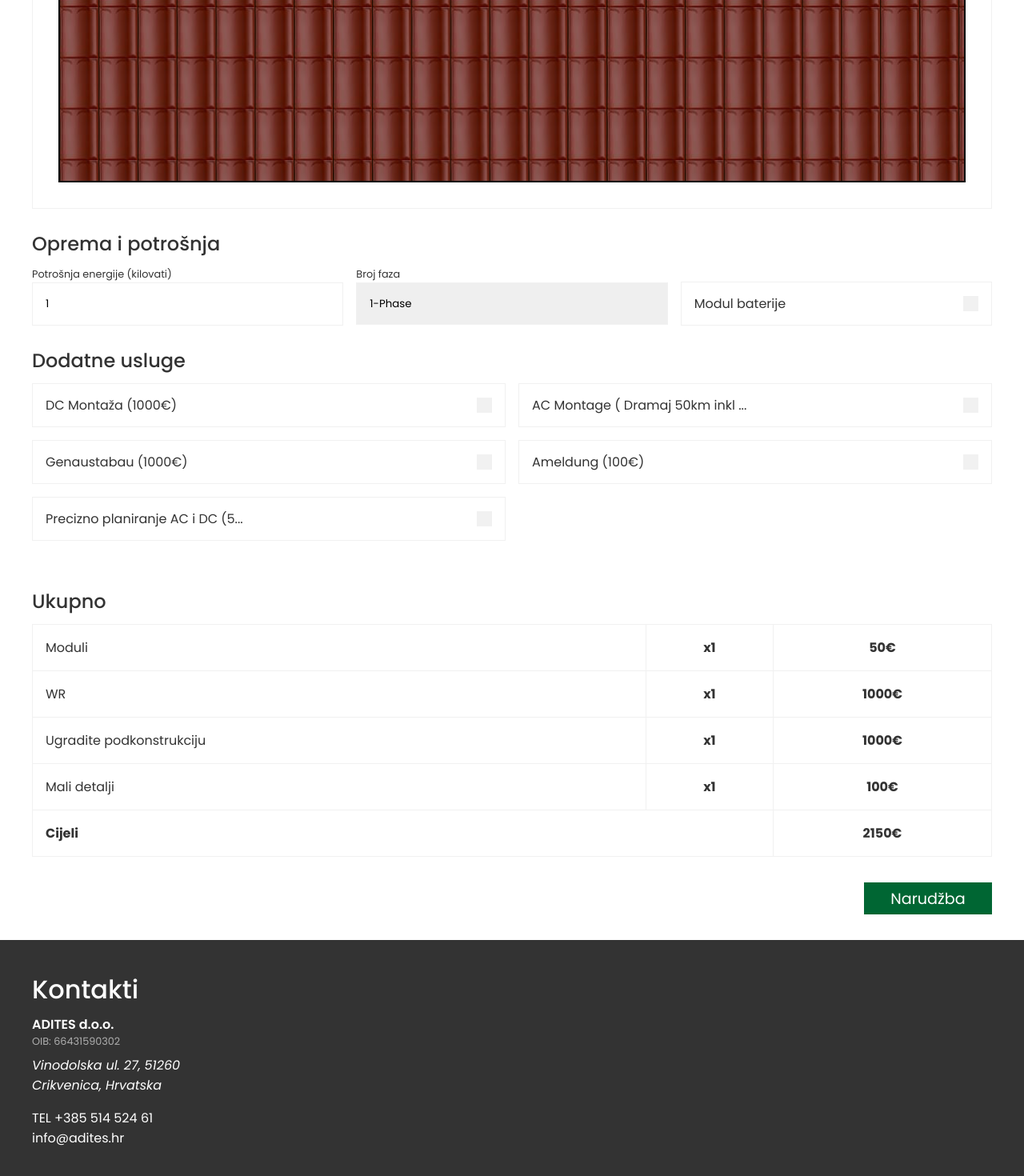
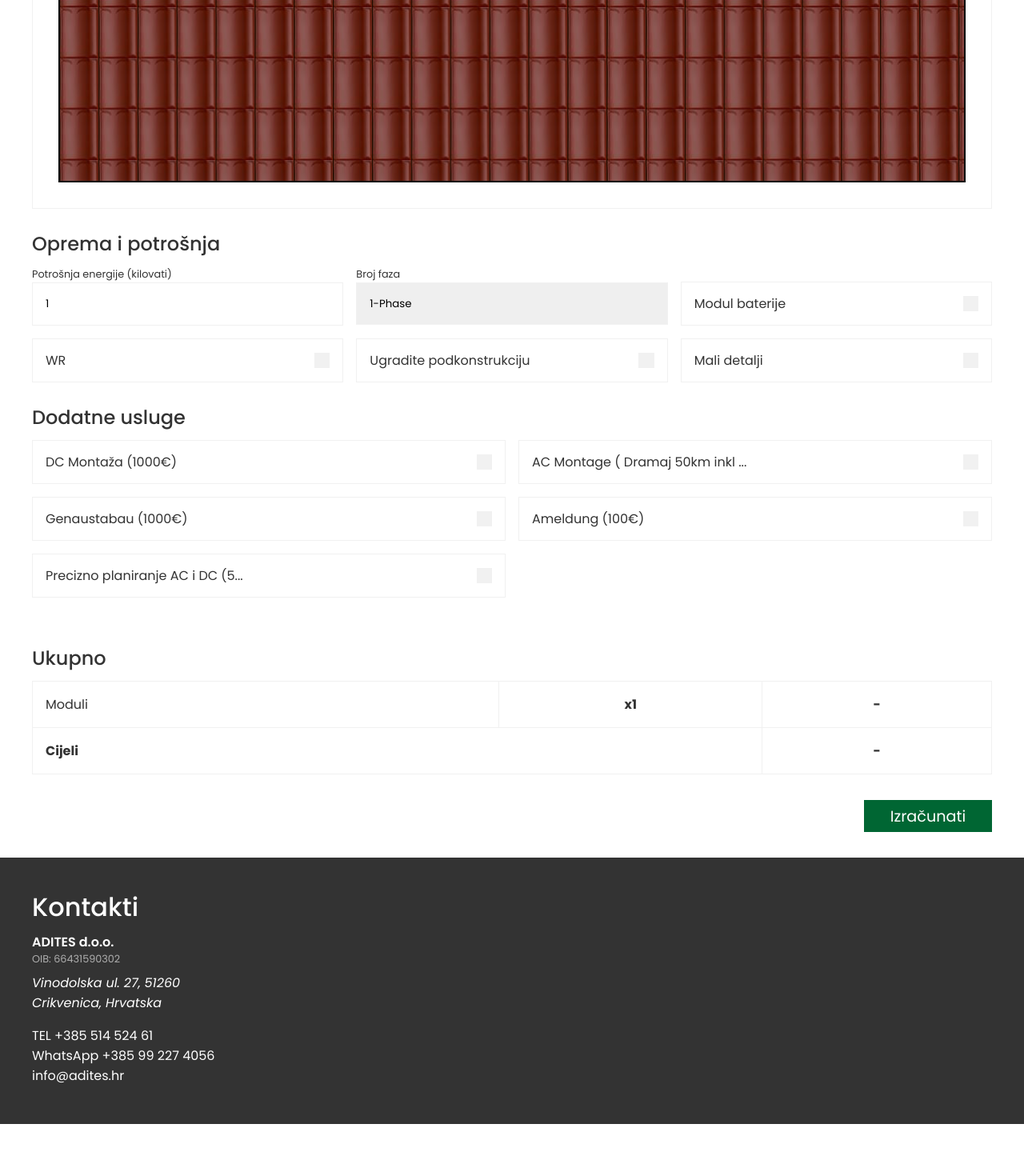
Before and after one commit to Nitrosick/Adites, a Nuxt app: page /calculator in a window 1280 px wide. Shown: the part 1058-2528 px from the top of the page at 80% size. After the commit the page ends 2463 px from the top, so only its background shows below. Built offline with nearby package versions, Linux system fonts and the light colour scheme.

Commit message:
Panel slots + Equipment checkboxes

```diff
--- a/components/app/Footer.vue
+++ b/components/app/Footer.vue
@@ -19,6 +19,12 @@
         class="footer-link"
       >
         TEL +385 514 524 61
+      </a>
+      <a
+        href="tel:+385992274056"
+        class="footer-link"
+      >
+        WhatsApp +385 99 227 4056
       </a>
       <a
         href="mailto:info@adites.hr"
--- a/pages/calculator.vue
+++ b/pages/calculator.vue
@@ -4,8 +4,10 @@
       class="page-title"
       v-html="translates[ln].title"
     />
-    <form class="calculator-form">
-      <div>
+    <form
+      class="calculator-form"
+      @submit.prevent="onSubmit"
+    >
       <div class="customer">
         <h3
           class="calculator-subtitle"
@@ -14,6 +16,7 @@
         <Input
           id="address"
           :label="translates[ln].address"
+          placeholder="..."
           :required="true"
           v-model="data.address"
         />
@@ -24,6 +27,14 @@
           :placeholder="translates[ln].phoneMask"
           :required="true"
           v-model="data.phone"
+        />
+        <Input
+          id="email"
+          type="email"
+          label="E-mail"
+          placeholder="email@gmail.com"
+          :required="true"
+          v-model="data.email"
         />
       </div>
 
@@ -88,9 +99,9 @@
           v-model="data.modulesCount"
         />
       </div>
-      </div>
 
       <Roof
+        v-if="!sended"
         :data="data"
         :panel="panel"
       />
@@ -122,7 +133,22 @@
           id="battery"
           :label="translates[ln].battery"
           class="battery"
-          v-model="data.battery"
+          v-model="additional.battery"
+        />
+        <Checkbox
+          id="wr"
+          label="WR"
+          v-model="additional.wr"
+        />
+        <Checkbox
+          id="subconstruction"
+          :label="translates[ln].subconstruction"
+          v-model="additional.subconstruction"
+        />
+        <Checkbox
+          id="small"
+          :label="translates[ln].smallParts"
+          v-model="additional.smallParts"
         />
       </div>
 
@@ -134,27 +160,27 @@
         <Checkbox
           id="dc-montage"
           :label="`${translates[ln].dcMontage} (${costs.dcMontage}€)`"
-          v-model="services.dcMontage"
+          v-model="additional.dcMontage"
         />
         <Checkbox
           id="ac-montage"
           :label="`${translates[ln].acMontage} (${costs.acMontage}€)`"
-          v-model="services.acMontage"
+          v-model="additional.acMontage"
         />
         <Checkbox
           id="genaustabau"
           :label="`${translates[ln].genaustabau} (${costs.genaustabau}€)`"
-          v-model="services.genaustabau"
+          v-model="additional.genaustabau"
         />
         <Checkbox
           id="ameldung"
           :label="`${translates[ln].ameldung} (${costs.ameldung}€)`"
-          v-model="services.ameldung"
+          v-model="additional.ameldung"
         />
         <Checkbox
           id="planning"
           :label="`${translates[ln].planning} (${costs.planning}€)`"
-          v-model="services.planning"
+          v-model="additional.planning"
         />
       </div>
 
@@ -168,42 +194,29 @@
             <tr>
               <td v-html="translates[ln].modules" />
               <th>x{{ data.modulesCount }}</th>
-              <th>{{ costs.module * data.modulesCount }}€</th>
-            </tr>
-            <tr>
-              <td>WR</td>
-              <th>x{{ data.wrCount }}</th>
-              <th>{{ costs.wr * data.wrCount }}€</th>
-            </tr>
-            <tr>
-              <td v-html="translates[ln].subconstruction" />
-              <th>x{{ data.subconstructionsCount }}</th>
-              <th>{{ costs.subconstruction * data.subconstructionsCount }}€</th>
-            </tr>
-            <tr>
-              <td v-html="translates[ln].small" />
-              <th>x{{ data.smallParts }}</th>
-              <th>{{ costs.smallParts * data.smallParts }}€</th>
+              <th>{{ sended ? (costs.module * data.modulesCount) + '€' : '-' }}</th>
             </tr>
             <tr
-              v-for="service in servicesArray"
-              :key="service"
+              v-for="a in additionalArr"
+              :key="a"
             >
-              <td v-html="translates[ln][service]" />
+              <td v-html="translates[ln][a]" />
               <th>x1</th>
-              <th>{{ costs[service] }}€</th>
+              <th>{{ sended ? costs[a] + '€' : '-' }}</th>
             </tr>
             <tr>
               <th v-html="translates[ln].total" colspan="2" class="left" />
-              <th>{{ getTotal }}€</th>
+              <th>{{ sended ? getTotal + '€' : '-' }}</th>
             </tr>
           </tbody>
         </table>
       </div>
 
       <Button
-        :text="translates[ln].order"
+        v-if="!sended"
+        :text="translates[ln].calculate"
         type="submit"
+        :disabled="loading"
         class="button"
       />
     </form>
@@ -214,27 +227,34 @@
 import Roof from '@/components/page/calculator/Roof.vue'
 
 const store = useMainStore()
+const { $api } = useNuxtApp()
 const ln = computed(() => store.language)
+const loading = ref(false)
+const sended = ref(false)
 
 const data = reactive({
   address: null,
   phone: null,
+  email: null,
+
   length: 2,
   width: 1,
   angle: 0,
   slopes: 2,
   roofType: 'tiles',
+
   energy: 1,
   phases: 1,
-  battery: false,
   modulesCount: 1,
-  maxModulesCount: 1,
-  wrCount: 1,
-  subconstructionsCount: 1,
-  smallParts: 1
+  maxModulesCount: 1
 })
 
-const services = reactive({
+const additional = reactive({
+  battery: false,
+  wr: false,
+  subconstruction: false,
+  smallParts: false,
+
   dcMontage: false,
   acMontage: false,
   genaustabau: false,
@@ -242,21 +262,23 @@ const services = reactive({
   planning: false
 })
 
-const panel = {
-  length: 1.13,
-  width: 1.73
-}
-
 const costs = {
   module: 50,
+  battery: 300,
   wr: 1000,
   subconstruction: 1000,
   smallParts: 100,
+
   dcMontage: 1000,
   acMontage: 1000,
   genaustabau: 1000,
   ameldung: 100,
   planning: 500
+}
+
+const panel = {
+  length: 1.13,
+  width: 1.73
 }
 
 const translates = {
@@ -285,12 +307,14 @@ const translates = {
     total: 'Total',
     totals: 'Totals',
     modules: 'Modules',
+    wr: 'WR',
     subconstruction: 'Set subconstruction',
-    small: 'Small parts',
-    order: 'Order',
+    smallParts: 'Small parts',
     roofType: 'Roof type',
     tiles: 'Tiles',
-    metal: 'Metal'
+    metal: 'Metal',
+    order: 'Order',
+    calculate: 'Calculate'
   },
   de: {
     title: 'Solarpanel-rechner',
@@ -317,12 +341,14 @@ const translates = {
     total: 'Insgesamt',
     totals: 'Summieren',
     modules: 'Modele',
+    wr: 'WR',
     subconstruction: 'Set unterconstruktion',
-    small: 'Kleinteilen',
-    order: 'Bestellen',
+    smallParts: 'Kleinteilen',
     roofType: 'Dachtyp',
     tiles: 'Dachziegel',
-    metal: 'Metall'
+    metal: 'Metall',
+    order: 'Bestellen',
+    calculate: 'Berechnen'
   },
   hr: {
     title: 'Kalkulator solarnih panela',
@@ -349,37 +375,37 @@ const translates = {
     total: 'Cijeli',
     totals: 'Ukupno',
     modules: 'Moduli',
+    wr: 'WR',
     subconstruction: 'Ugradite podkonstrukciju',
-    small: 'Mali detalji',
-    order: 'Narudžba',
+    smallParts: 'Mali detalji',
     roofType: 'Vrsta krova',
     tiles: 'Crijep',
-    metal: 'Metal'
+    metal: 'Metal',
+    order: 'Narudžba',
+    calculate: 'Izračunati'
   }
 }
+
+onMounted(() => {
+  const lsSended = localStorage.getItem('calc-form-sended')
+  if (lsSended) sended.value = true
+})
 
 const { projectTitle } = useRuntimeConfig().public
 useHead({ title: () => `${projectTitle} | ${translates[ln.value].title}` })
 
 const getTotal = computed(() => {
-  let servicesSum = 0
-  for (const service of servicesArray.value) {
-    servicesSum += costs[service]
+  let sum = 0
+  for (const a of additionalArr.value) {
+    sum += costs[a]
   }
-
-  return (
-    (costs.module * data.modulesCount) +
-    (costs.wr * data.wrCount) +
-    (costs.subconstruction * data.subconstructionsCount) +
-    (costs.smallParts * data.smallParts) +
-    servicesSum
-  )
+  return (costs.module * data.modulesCount) + sum
 })
 
-const servicesArray = computed(() => {
+const additionalArr = computed(() => {
   const result = []
-  for (const service in services) {
-    if (services[service]) result.push(service)
+  for (const a in additional) {
+    if (additional[a]) result.push(a)
   }
   return result
 })
@@ -388,6 +414,27 @@ const roofTypes = computed(() => ({
   tiles: translates[ln.value].tiles,
   metal: translates[ln.value].metal
 }))
+
+const onSubmit = async () => {
+  loading.value = true
+
+  const [, err] = await $api('https://formcarry.com/s/zf6KiY049l', {
+    email: data.email,
+    phone: data.phone,
+    address: data.address
+  })
+
+  if (err) {
+    console.error(err)
+    loading.value = false
+    return
+  }
+
+  sended.value = true
+  loading.value = false
+  localStorage.setItem('calc-form-sended', true)
+  window.scrollTo(0, 0)
+}
 </script>
 
 <style lang="scss" scoped>
@@ -410,7 +457,6 @@ const roofTypes = computed(() => ({
   }
 }
 
-.customer,
 .services {
   display: grid;
   grid-template-columns: repeat(2, 1fr);
@@ -418,6 +464,7 @@ const roofTypes = computed(() => ({
   margin-bottom: 2rem;
 }
 
+.customer,
 .roof-params,
 .equipment {
   display: grid;
--- /dev/null
+++ b/plugins/api.js
@@ -0,0 +1,29 @@
+export const api = async (url, body) => {
+  try {
+    const result = await $fetch(url, {
+      method: 'POST',
+      body: body ? JSON.stringify(body) : null,
+      headers: {
+        'Content-Type': 'application/json'
+      }
+    })
+
+    if (result.code === 200) return [result.data ?? true, null]
+    return [null, result.message]
+  } catch (error) {
+    return [null, {
+      statusCode: 500,
+      message: error.toString()
+    }]
+  }
+}
+
+export default defineNuxtPlugin({
+  parallel: true,
+
+  setup () {
+    return {
+      provide: { api }
+    }
+  }
+})
```
Also changed, not shown: components/page/calculator/Roof.vue (+36 -12 lines). Lines whose indentation alone changed are shown as unchanged.
